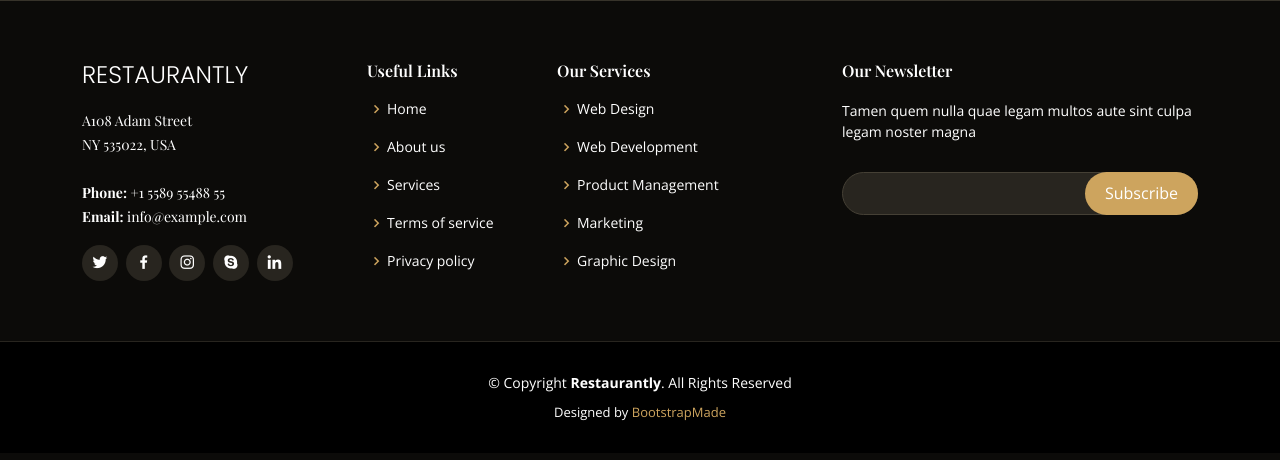
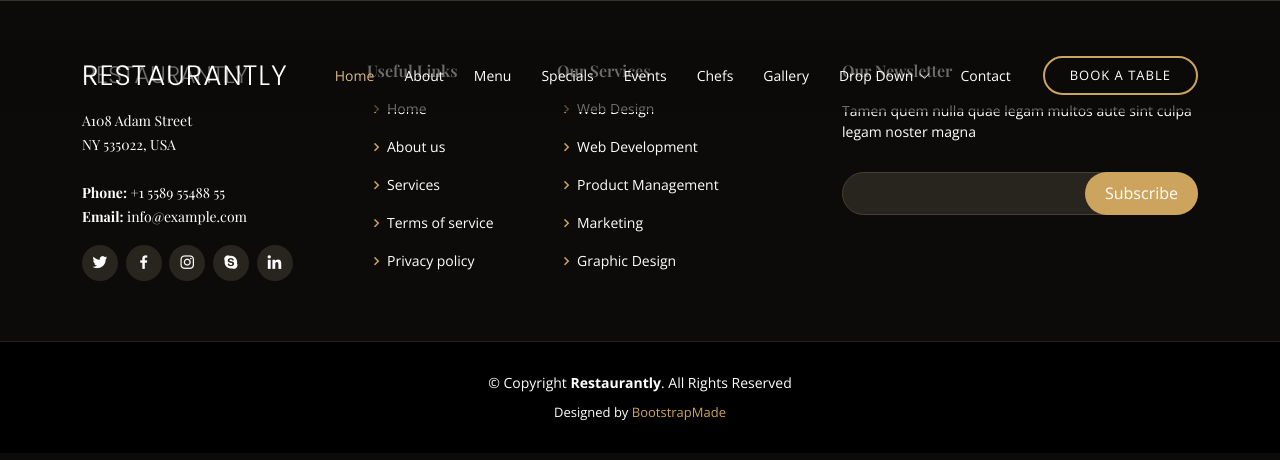
Before and after one commit to MortyOW/First-Symfony-Project, a Symfony app: template templates/base.html.twig in a window 1280 px wide. Shown: the top 460 px of the page. Run offline with Twig, Linux system fonts and the light colour scheme; the template is opened without the code that fills it, so the values that code supplies are empty; some libraries are stand-ins or nearby versions; some web fonts are replaced.

Commit message:
:hammer: gitignore fixed + header

```diff
--- a/templates/base.html.twig
+++ b/templates/base.html.twig
@@ -35,6 +35,7 @@
     <body>
         {% block body %}{% endblock %}
 
+        {% include 'partial/header.html.twig' %}
         {% include 'partial/footer.html.twig' %}
         <div id="preloader"></div>
         <a href="#" class="back-to-top d-flex align-items-center justify-content-center"><i class="bi bi-arrow-up-short"></i></a>
--- /dev/null
+++ b/templates/partial/header.html.twig
@@ -0,0 +1,42 @@
+<!-- ======= Header ======= -->
+<header id="header" class="fixed-top d-flex align-items-cente">
+    <div class="container-fluid container-xl d-flex align-items-center justify-content-lg-between">
+
+        <h1 class="logo me-auto me-lg-0"><a href="index.html">Restaurantly</a></h1>
+        <!-- Uncomment below if you prefer to use an image logo -->
+        <!-- <a href="index.html" class="logo me-auto me-lg-0"><img src="assets/img/logo.png" alt="" class="img-fluid"></a>-->
+
+        <nav id="navbar" class="navbar order-last order-lg-0">
+            <ul>
+                <li><a class="nav-link scrollto active" href="#hero">Home</a></li>
+                <li><a class="nav-link scrollto" href="#about">About</a></li>
+                <li><a class="nav-link scrollto" href="#menu">Menu</a></li>
+                <li><a class="nav-link scrollto" href="#specials">Specials</a></li>
+                <li><a class="nav-link scrollto" href="#events">Events</a></li>
+                <li><a class="nav-link scrollto" href="#chefs">Chefs</a></li>
+                <li><a class="nav-link scrollto" href="#gallery">Gallery</a></li>
+                <li class="dropdown"><a href="#"><span>Drop Down</span> <i class="bi bi-chevron-down"></i></a>
+                    <ul>
+                        <li><a href="#">Drop Down 1</a></li>
+                        <li class="dropdown"><a href="#"><span>Deep Drop Down</span> <i class="bi bi-chevron-right"></i></a>
+                            <ul>
+                                <li><a href="#">Deep Drop Down 1</a></li>
+                                <li><a href="#">Deep Drop Down 2</a></li>
+                                <li><a href="#">Deep Drop Down 3</a></li>
+                                <li><a href="#">Deep Drop Down 4</a></li>
+                                <li><a href="#">Deep Drop Down 5</a></li>
+                            </ul>
+                        </li>
+                        <li><a href="#">Drop Down 2</a></li>
+                        <li><a href="#">Drop Down 3</a></li>
+                        <li><a href="#">Drop Down 4</a></li>
+                    </ul>
+                </li>
+                <li><a class="nav-link scrollto" href="#contact">Contact</a></li>
+            </ul>
+            <i class="bi bi-list mobile-nav-toggle"></i>
+        </nav><!-- .navbar -->
+        <a href="#book-a-table" class="book-a-table-btn scrollto d-none d-lg-flex">Book a table</a>
+
+    </div>
+</header><!-- End Header -->
```
Also changed, not shown: 1 other file.
